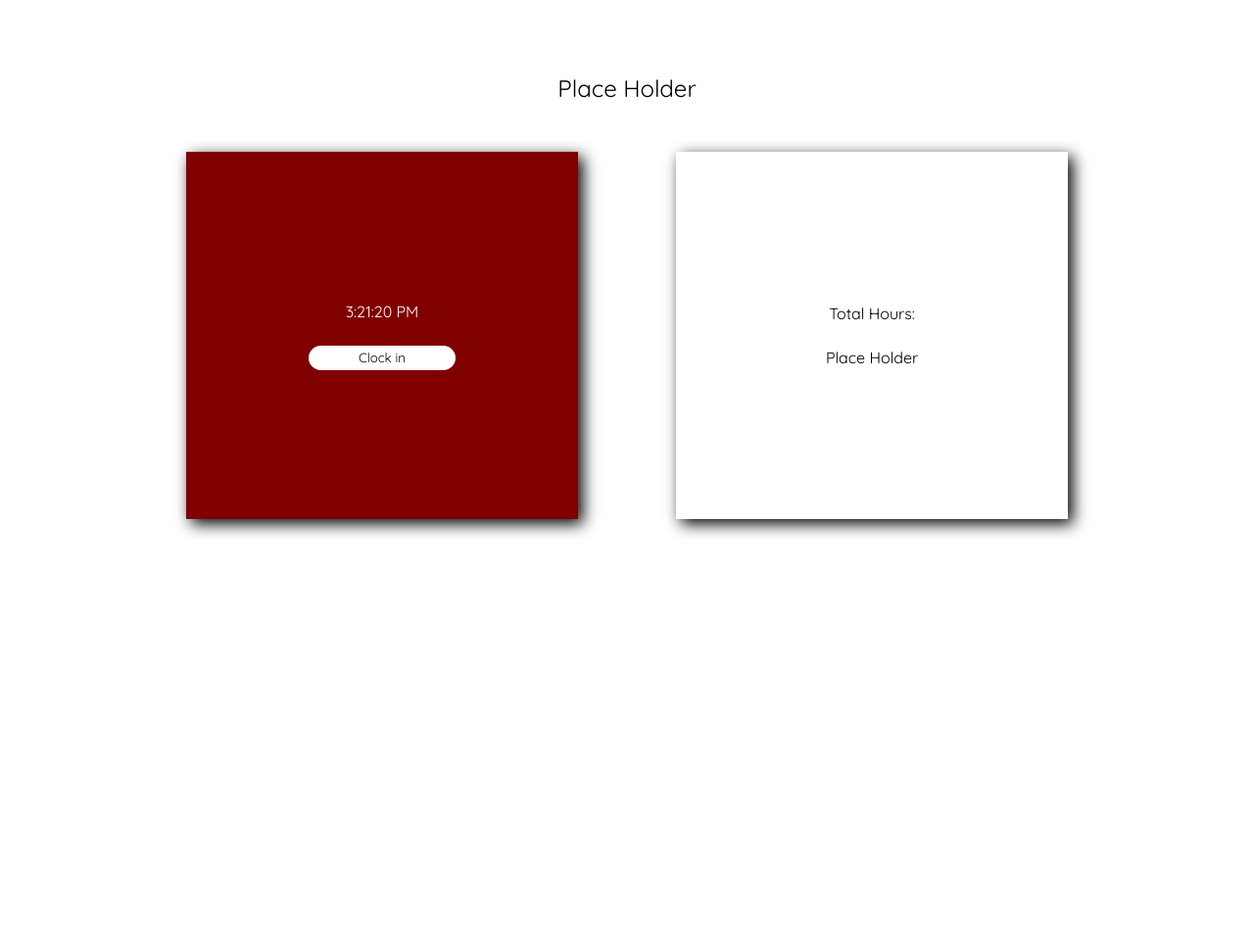
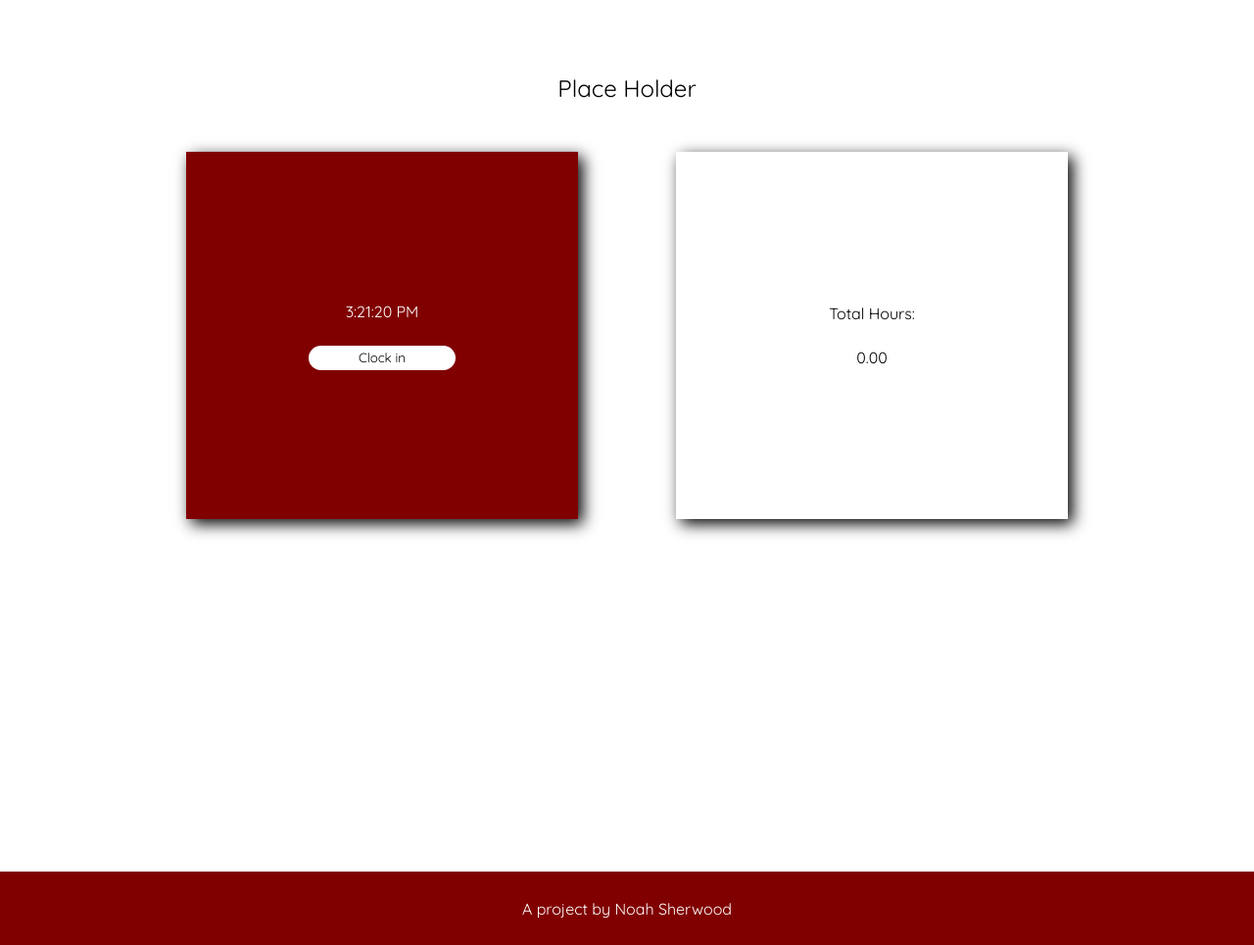
Before and after one commit to Nsher00/white_rabbit_timecards, a website: page client/pages/user.html in a window 1280 px wide. Shown: the part 75-1040 px from the top of the page at 98% size. Before the commit the page ends 800 px from the top, so only its background shows below. Drawn offline with nearby package versions, Linux system fonts and the light colour scheme.

Commit message:
added footer and working timer to the project

```diff
--- a/client/pages/user.html
+++ b/client/pages/user.html
@@ -31,11 +31,12 @@
                 </div>
                 <div class="time_box">
                     <div class="total_time_txt">Total Hours:</div>
-                    <div class="total_time">Place Holder</div>
+                    <div class="total_time">0.00</div>
                 </div>
             </div>
         </main>
     </div>
+    <footer>A project by Noah Sherwood</footer>
     <script src="https://unpkg.com/axios/dist/axios.min.js"></script>
     <script src="../user.js"></script>
 </body>
--- a/client/style.css
+++ b/client/style.css
@@ -172,3 +172,13 @@
 .logout_box{
     margin-right: 25px;
 }
+
+footer{
+    margin-top: 360px;
+    display: flex;
+    justify-content: center;
+    align-items: center;
+    background-color: maroon;
+    color: white;
+    height: 75px;
+}
--- a/client/user.js
+++ b/client/user.js
@@ -13,8 +13,6 @@ let hour = 0
 let minute = 0
 let cron
 
-clockoutBtn.style.display = 'none'
-
 const clockIn = () =>{
     let d = new Date().toLocaleTimeString()
     time.innerHTML = d
@@ -26,6 +24,7 @@ const clockIn = () =>{
   }
 
 const clockOut = () =>{
+
   let d = new Date().toLocaleTimeString()
   time.innerHTML = d
   alert(`clocked in at ${d}`)
@@ -50,6 +49,8 @@ const pause = ()=>{
   //on page load check if user is logged in
 
   const checkIfLogged = ()=>{
+    clockoutBtn.style.display = 'none'
+    time.innerHTML = '0.00'
     let useremail = window.localStorage.getItem('user')
     if(useremail){
         //do the stuff you need to do if there is a valid user
```
Also changed, not shown: client/pages/index.html (+1 -0 lines), client/pages/new_user.html (+1 -0 lines).
